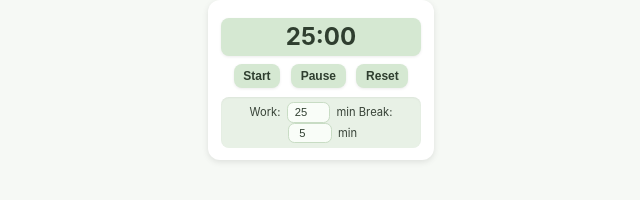
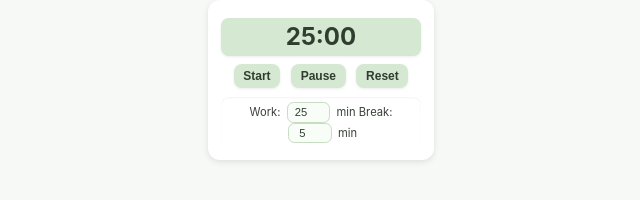
Before and after one commit to evanes22/pomodoro-timer, a plain HTML site: page index.html in a window 1280 px wide. Shown: the whole page, without its empty margins (319-959 px from the left). Drawn offline with Linux system fonts and the light colour scheme.

Commit message:
Update index.html

```diff
--- a/index.html
+++ b/index.html
@@ -50,7 +50,7 @@
     .settings {
       margin-top: 0.4rem;
       font-size: 0.7rem;
-      background: #e8f1e6;
+      background: #ffffff00;
       padding: 0.3rem;
       border-radius: 0.5rem;
       box-shadow: inset 0 1px 2px rgba(0,0,0,0.05);
```
